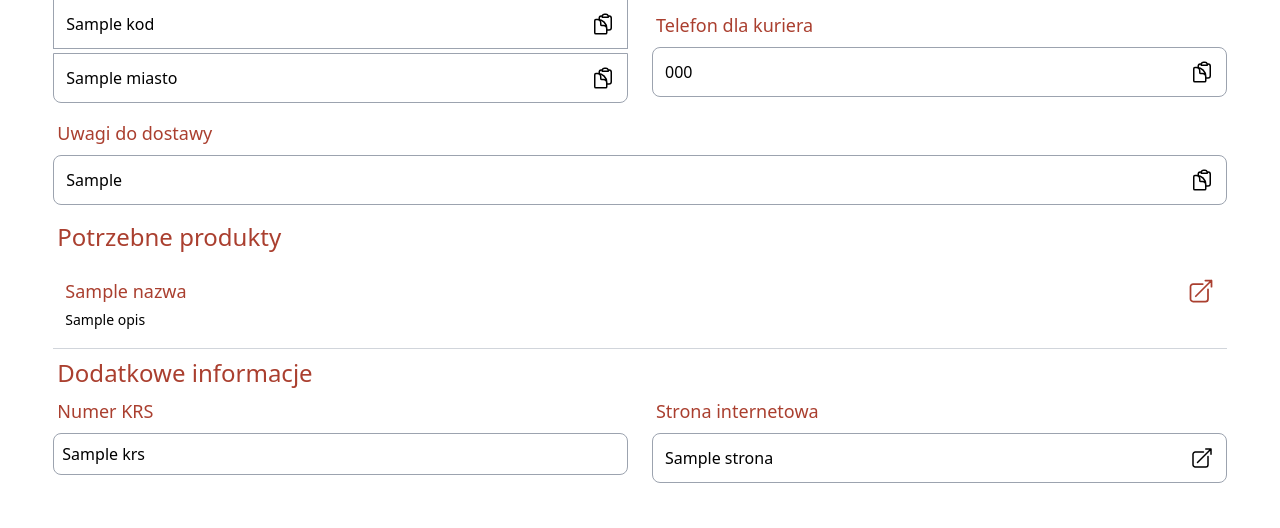
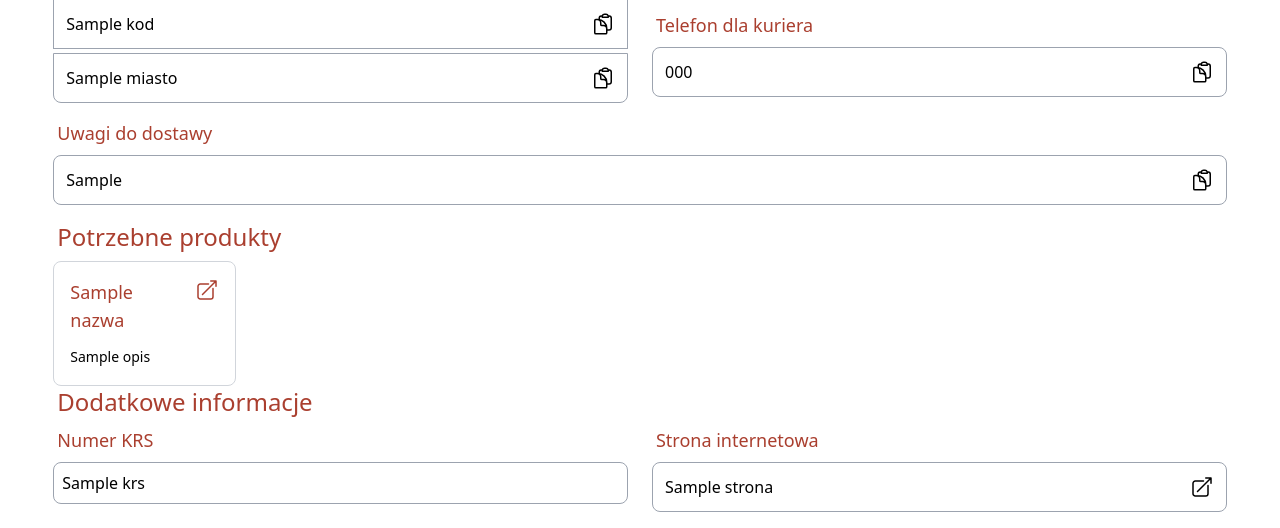
Before and after one commit to wyslijco/wyslijco.github.io, a Flask app: template site/templates/organization.html in a window 1280 px wide. Shown: the part 335-863 px from the top of the page. Before the commit the page ends 818 px from the top, so only its background shows below. Run offline with Flask 3, Linux system fonts and the light colour scheme; the template is opened without the code that fills it: most values are stand-ins (such as "Sample title", 1, 10 or a date in 2020); style sheets or scripts are compiled from the project's sources; parts of the project's set-up code (start-up, migrations or seed data) failed here and were passed over.

Commit message:
ułożenie produktó w kafelkach na większych ekranach

```diff
--- a/site/templates/organization.html
+++ b/site/templates/organization.html
@@ -179,30 +179,30 @@
   <div class="flex justify-center">
     <div class="w-11/12">
       <h1 class="text-sectionTitle mb-2 pl-1 text-2xl">Potrzebne produkty</h1>
+
+      <!-- Progressive grid layout: 1 col mobile, 3 md, 4 lg, 6 xl -->
+      <div class="grid grid-cols-1 md:grid-cols-3 lg:grid-cols-4 xl:grid-cols-6 gap-4">
         {% for produkt in data.produkty %}
-      <div class="flex justify-between items-start py-4 p-3 mb-2 border-b border-gray-300">
-        <div class="flex-1">
-          <a href="{{ produkt.link }}" target="_blank" class="block">
-            <h2 class="text-sectionTitle text-lg font-medium mb-1">{{ produkt.nazwa }}</h2>
-            {% if produkt.opis %}
-            <p class="text-black text-sm leading-relaxed">{{ produkt.opis }}</p>
-            {% endif %}
-          </a>
-        </div>
-        <div class="ml-4 flex-shrink-0">
-          <a href="{{ produkt.link }}" target="_blank" class="text-sectionTitle">
+        <div class="bg-white border border-gray-300 rounded-lg p-4 hover:shadow-md transition-shadow duration-200 flex flex-col h-full">
+          <a href="{{ produkt.link }}" target="_blank" class="flex flex-col h-full group">
+            <div class="flex justify-between items-start mb-2">
+              <h2 class="text-sectionTitle text-lg font-medium mb-1 group-hover:text-amber-600 transition-colors flex-1 pr-2">{{ produkt.nazwa }}</h2>
               <svg
                 fill="none"
                 stroke-width="1.5"
                 stroke="currentColor"
-              class="size-7"
+                class="size-6 text-sectionTitle group-hover:text-amber-600 transition-colors flex-shrink-0"
               >
                 <use href="#icon-external-link"></use>
               </svg>
+            </div>
+            {% if produkt.opis %}
+            <p class="text-black text-sm leading-relaxed flex-grow">{{ produkt.opis }}</p>
+            {% endif %}
           </a>
         </div>
+        {% endfor %}
       </div>
-      {% endfor %}
     </div>
   </div>
 
```
Also changed, not shown: organizations/testowa.yaml (+7 -0 lines). Lines whose indentation alone changed are shown as unchanged.
